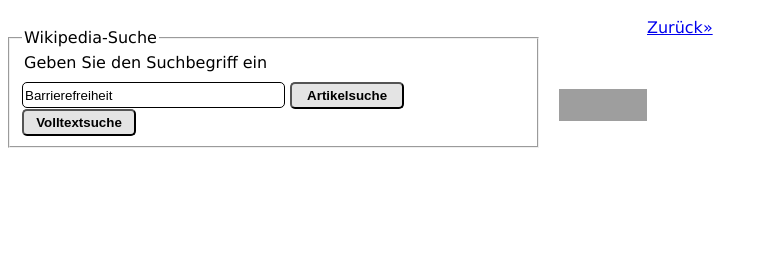
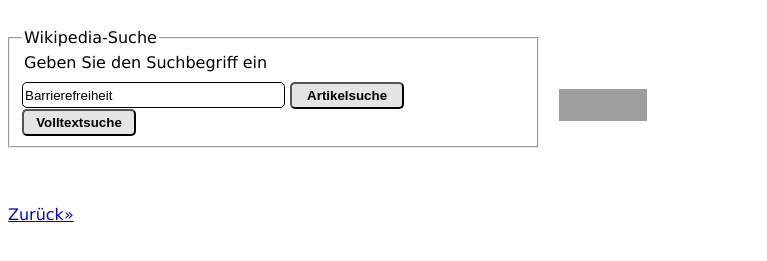
Before and after one commit to tanjaposch/exam_new, a plain HTML site: page suchformular.html in a window 1280 px wide. Shown: the part 51-312 px from the top of the page, without its empty margins (0-767 px from the left). Drawn offline with Linux system fonts and the light colour scheme; grey boxes are pictures that could not be loaded.

Commit message:
small changes

```diff
--- a/suchformular.html
+++ b/suchformular.html
@@ -18,6 +18,7 @@
 	#suchen{margin-top:10px; border-radius: 5px; height: 22px;  border: 1px solid #000000;}
 	.tableForm{width:300px;}
 	label{margin-left: 2px;}
+	.back{clear:left;}
 </style>
 </head>
 <body>
@@ -37,6 +38,6 @@
           src="http://www.w3.org/WAI/wcag2AAA"
           alt="Level Triple-A conformance,
           W3C WAI Web Content Accessibility Guidelines 2.0"></a>
-<p><a class="btn btn-default" href="index.html" role="button">Zurück&raquo;</a></p>
+<p class="back"><a class="btn btn-default" href="index.html" role="button">Zurück&raquo;</a></p>
 </body>
 </html>
```
Also changed, not shown: impressum.html (+1 -1 lines).
